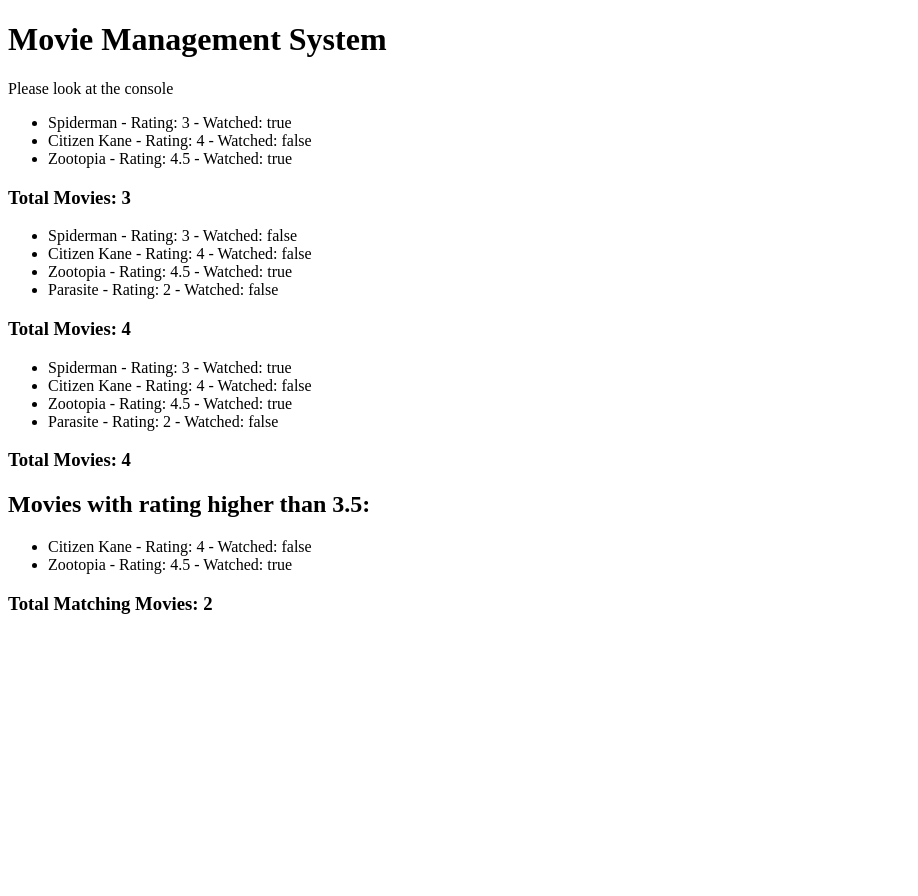
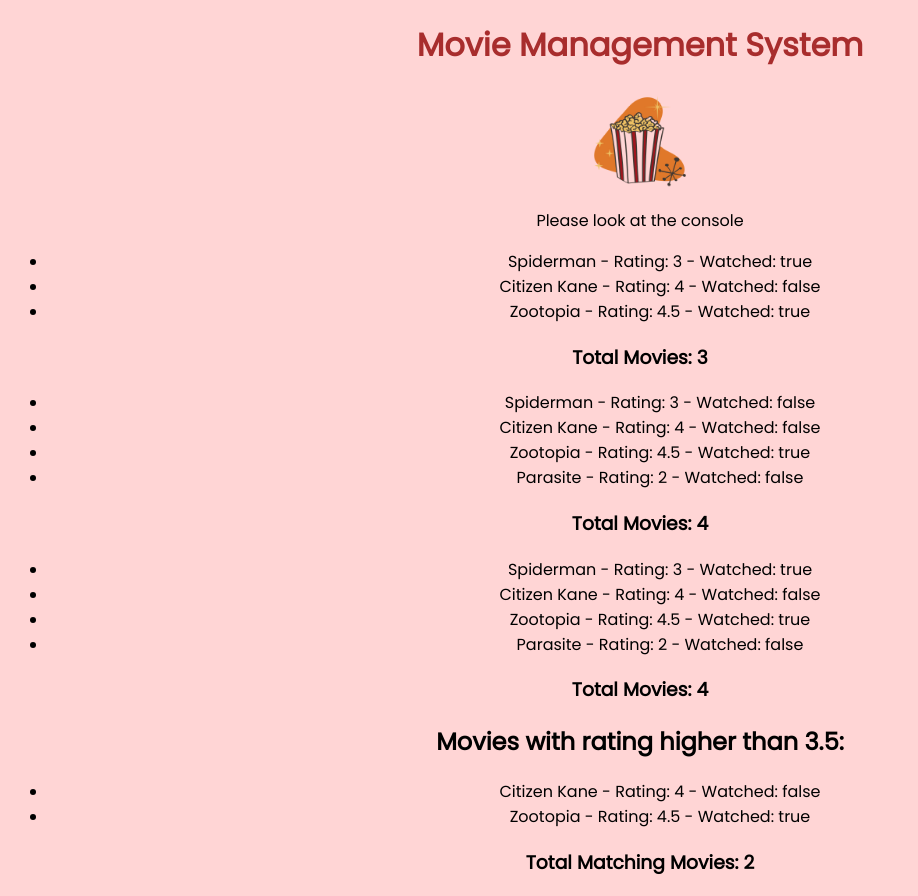
Before and after one commit to sarah-islam/LMC2700_Assignment3, a plain HTML site: page index.html in a window 1280 px wide. Shown: the whole page, without its empty margins (0-918 px from the left). Before the commit the page ends 800 px from the top, so only its background shows below. Drawn offline with Linux system fonts and the light colour scheme.

Commit message:
added css to page

```diff
--- a/index.html
+++ b/index.html
@@ -3,13 +3,36 @@
 <head>
     <meta charset="utf-8">
     <meta name="viewport" content="width=device-width, initial-scale=1.0">
-    <title></title>
+    <link href="https://fonts.googleapis.com/css2?family=Poppins:wght@400&display=swap" rel="stylesheet">
+    <title>Movie Management</title>
+    <style>
+        body {
+            font-family: "Poppins";
+            font-size: 16px;
+            background-color: #ffd5d5;
+            text-align: center;
+        }
+
+        h1 {
+            font-size: 32px;
+            color: #a82d2d;
+        }
+
+        p {
+            margin: 10px 0;
+        }
+        img {
+            width: 100px;
+            height: 100px;
+        }
+      </style>
 </head>
 
 <body>
     <h1>Movie Management System</h1>
+    <img src="popcorn.png" alt="movie icon">
     <p>Please look at the console</p>
     <div id="result"></div>
-    <script src="script.js"> </script>
+    <script src="script.js"> </script
 </body>
 </html>
```
Also changed, not shown: popcorn.png (added).
